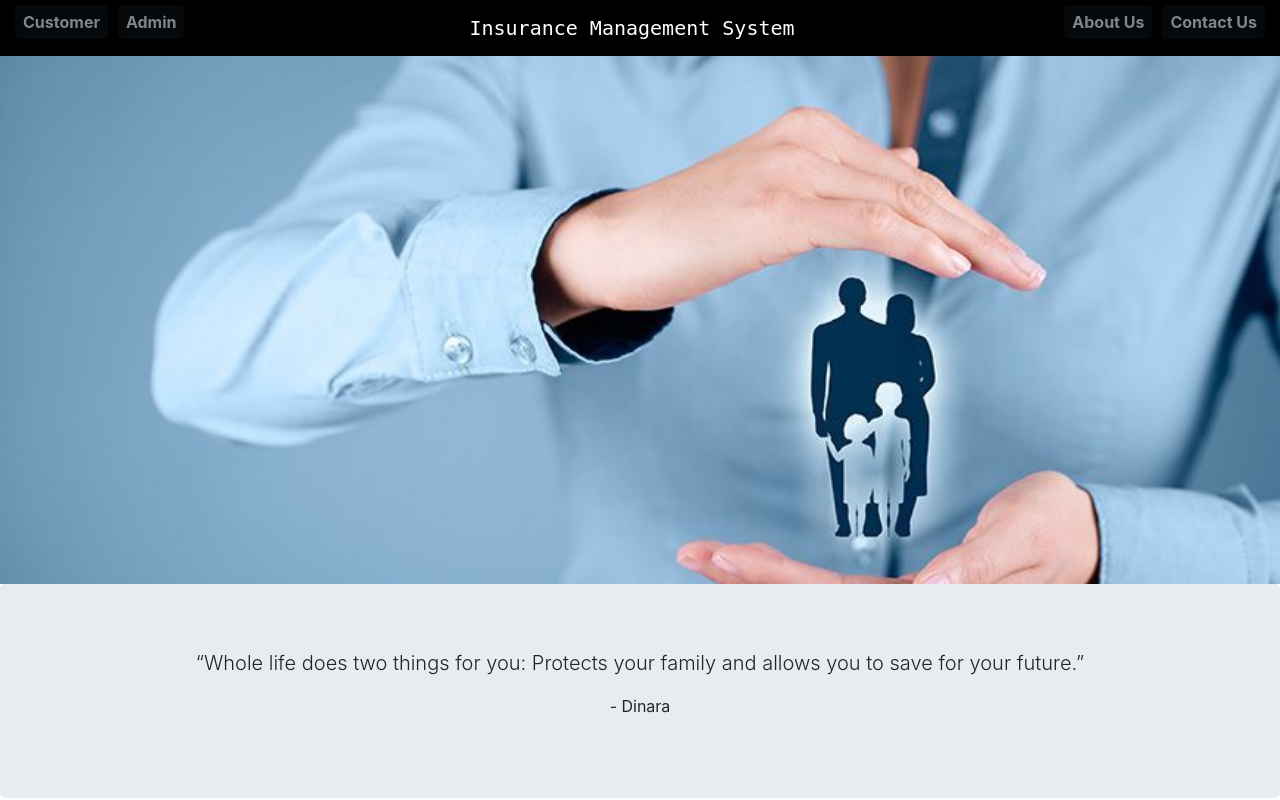
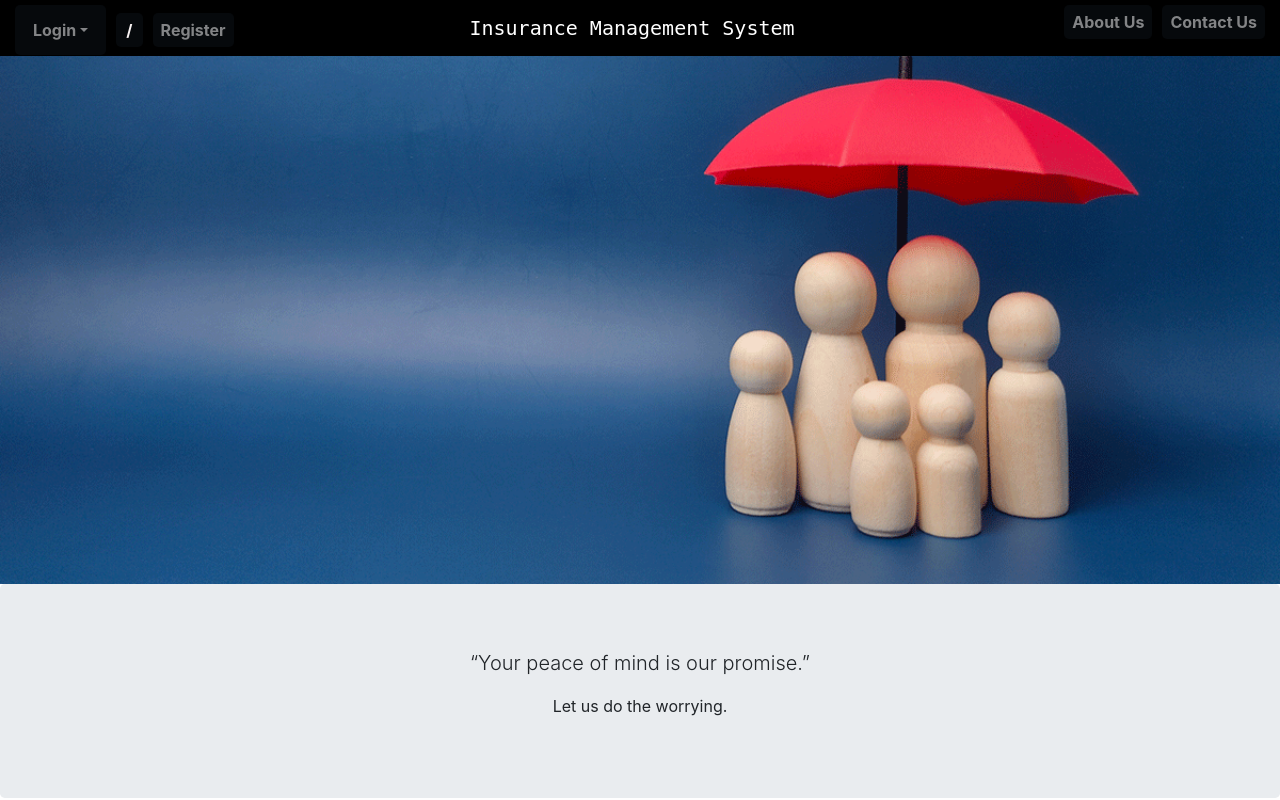
Before and after one commit to Sagnik0684/Insurance_Management, a Django app: page / in a window 1280 px wide. Run offline with Django 3.2, Linux system fonts and the light colour scheme; some libraries are stand-ins or nearby versions.

Commit message:
Made more Changes to the Login and home pages

```diff
--- a/templates/insurance/index.html
+++ b/templates/insurance/index.html
@@ -23,10 +23,10 @@
 
 <div class="jumbotron" style="margin-top: 0px;margin-bottom: 0px;">
 
-  <p class="lead text-center"> “Whole life does two things for you: Protects your family and allows you to save for your future.”
+  <p class="lead text-center"> “Your peace of mind is our promise.”
     </p>
 
-  <p class="text-center">- Dinara</p>
+  <p class="text-center">Let us do the worrying.</p>
 
 </div>
   {% include "insurance/footer.html" %}
--- a/templates/insurance/navbar.html
+++ b/templates/insurance/navbar.html
@@ -11,6 +11,15 @@
   <script src="https://stackpath.bootstrapcdn.com/bootstrap/4.3.1/js/bootstrap.min.js"></script>
 
   <style type="text/css">
+    .navbar-nav-left {
+    position: relative;
+    display: flex;
+    align-items: center; /* Align items vertically */
+  }
+
+  .nav-item, .separator {
+    margin: 0 2px; /* Reduce the margin between elements */
+  }
     .bs-example {
       margin: 0px;
     }
@@ -37,10 +46,10 @@
     .navbar-nav-right {
       position: absolute;
       right: 10px;
-      top: 0;
+      top: 0.2px;
     }
 
-    .nav-item {
+    .nav-item,.separator {
       background-color: #06090c;
       padding: 5px 10px;
       margin: 5px;
@@ -51,6 +60,28 @@
 
     .nav-item:hover {
       background-color: #090707;
+    }
+
+    .dropdown-menu {
+      background-color: #06090c;
+      border-radius: 5px;
+    }
+
+    .dropdown-item {
+      color: hsl(0, 27%, 96%);
+      font-weight: bold;
+    }
+
+    .dropdown-item:hover {
+      background-color: #7c7171;
+    }
+
+    /* Style for the '/' separator */
+    .separator {
+      color: hsl(0, 27%, 96%);
+      font-weight: bold;
+      padding: 5px 10px;
+      margin: 5px;
     }
   </style>
 </head>
@@ -66,8 +97,20 @@
 
       <div class="collapse navbar-collapse justify-content-between" id="navbarCollapse">
         <div class="navbar-nav navbar-nav-left">
-          <a href="/customer/customerclick" class="nav-item nav-link">Customer</a>
-          <a href="/adminlogin" class="nav-item nav-link">Admin</a>
+          <!-- Login Dropdown -->
+          <div class="nav-item dropdown">
+            <a href="#" class="nav-link dropdown-toggle" id="loginDropdown" data-toggle="dropdown" aria-haspopup="true" aria-expanded="false">Login</a>
+            <div class="dropdown-menu" aria-labelledby="loginDropdown">
+              <a class="dropdown-item" href="/adminlogin">Login as Administrator</a>
+              <a class="dropdown-item" href="/customer/customerclick">Login as Customer</a>
+            </div>
+          </div>
+
+          <!-- Separator -->
+          <span class="separator">/</span>
+
+          <!-- Register Link -->
+          <a href="/register" class="nav-item nav-link">Register</a>
         </div>
 
         <div class="navbar-nav navbar-nav-right">
```
Also changed, not shown: static/image/homepage.jpg, 3 other files.
